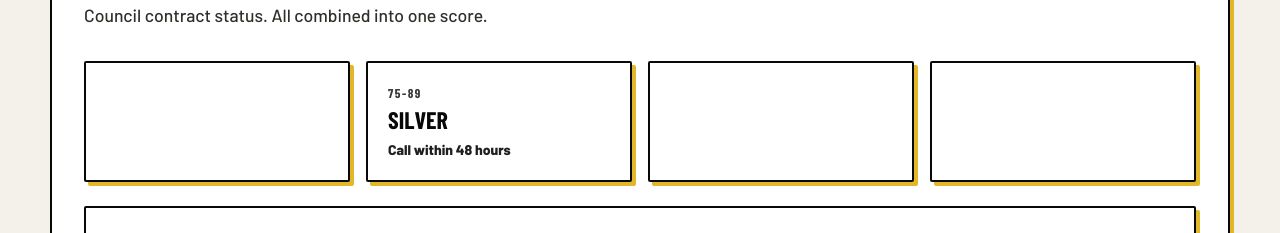
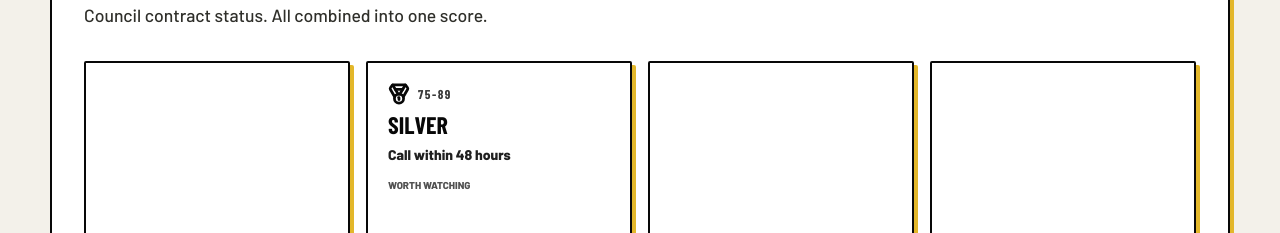
Before and after one commit to manazoid4/JobFilterV1, a React (Vite) app: page /trust in a window 1280 px wide. Shown: the part 718-951 px from the top of the page. Built offline with nearby package versions, Linux system fonts and the light colour scheme; no server answers; a web font is replaced by a local one.

Commit message:
Ralph loop v2: Trust badges in leads, scoring card icons, What You Get section, Pricing guarantee+objections, homepage urgency

```diff
--- a/src/pages/FindJobsPage.tsx
+++ b/src/pages/FindJobsPage.tsx
@@ -1,9 +1,10 @@
 import { FormEvent, useEffect, useState } from 'react';
 import { Link, useSearchParams } from 'react-router-dom';
-import { Search, MapPin, Wrench, Zap, Home, Paintbrush, Hammer, Thermometer, TreePine, FileText, Building2, ArrowRight, Clock, TrendingUp, ShieldCheck } from 'lucide-react';
+import { Search, MapPin, Wrench, Zap, Home, Paintbrush, Hammer, Thermometer, TreePine, FileText, Building2, ArrowRight, Clock, TrendingUp, ShieldCheck, Target } from 'lucide-react';
 import { ScoreBadge } from '../components/ScoreBadge';
 import { Tag } from '../components/Tag';
 import { KeywordSearch, KeywordSearchResults } from '../components/KeywordSearch';
+import { GhostRiskBadge } from '../components/GhostRiskBadge';
 import type { DocumentSearchResult } from '../lib/documentSearch';
 import type { Lead, LeadSearchResponse, Trade } from '../lib/types';
 import { importLeadToChase, isLeadTracked } from '../lib/chaseStore';
@@ -659,6 +660,11 @@ function LeadResultCard({ lead, onWhatsapp, whatsappSent, isTracked, onTrack }:
             </span>
           )}
           {isTracked && <span className="badge bg-[var(--navy)] text-white text-[10px] font-black">TRACKING</span>}
+          <GhostRiskBadge level={lead.score >= 85 ? 'READY' : lead.score >= 60 ? 'MAYBE' : 'WASTE'} size="sm" />
+          <span className={`inline-flex items-center gap-1 border-2 px-2 py-0.5 text-[10px] font-black uppercase ${lead.score >= 90 ? 'border-[var(--green)] bg-[var(--green)]/10 text-[var(--green)]' : lead.score >= 75 ? 'border-[var(--yellow)] bg-[var(--yellow)]/10 text-[var(--yellow)]' : lead.score >= 60 ? 'border-[var(--orange)] bg-[var(--orange)]/10 text-[var(--orange)]' : 'border-[var(--muted)] bg-[var(--muted)]/10 text-[var(--muted)]'}`}>
+            <Target size={10} strokeWidth={3} />
+            {lead.score} {lead.score >= 90 ? 'GOLD' : lead.score >= 75 ? 'SILVER' : lead.score >= 60 ? 'BRONZE' : 'CHECK'}
+          </span>
         </div>
         {isCompaniesHouse && (
           <p className="mt-2 text-sm font-black text-[var(--green)]">
--- a/src/pages/HomePage.tsx
+++ b/src/pages/HomePage.tsx
@@ -1,5 +1,5 @@
 import { Link } from 'react-router-dom';
-import { AlertTriangle, Radio, ShieldCheck, Target, MapPin, ArrowUpRight, ArrowDownRight, ChevronRight } from 'lucide-react';
+import { AlertTriangle, Radio, ShieldCheck, Target, MapPin, ArrowUpRight, ArrowDownRight, ChevronRight, Users, Clock, TrendingUp, CheckCircle, Lock } from 'lucide-react';
 import { WaitlistForm } from '../components/WaitlistForm';
 import { SampleLeadCard } from '../components/SampleLeadCard';
 
@@ -158,13 +158,17 @@ export function HomePage() {
               ))}
             </div>
             <div className="mt-7 flex flex-col gap-3 sm:flex-row">
-              <Link className="jf-button bg-[var(--yellow)] text-[var(--ink)]" to="/find-jobs">
-                Scan My Area
+              <Link className="jf-button bg-[var(--yellow)] text-[var(--ink)]" to="/territories">
+                LOCK YOUR PATCH — £39/mo
               </Link>
-              <Link className="jf-button bg-white text-[var(--ink)]" to="/blueprint">
-                How It Works
+              <Link className="jf-button bg-white text-[var(--ink)]" to="/find-jobs">
+                SCAN FREE FIRST
               </Link>
             </div>
+            <p className="mt-3 text-sm font-black text-white/60">
+              <Lock size={12} strokeWidth={3} className="inline mr-1" />
+              Founder price locks forever while your plan stays active. 30-day money-back guarantee.
+            </p>
           </div>
 
           <aside className="ops-panel bg-[var(--steel)] p-4 text-white">
@@ -200,6 +204,24 @@ export function HomePage() {
           <span>FETCH - NORMALISE - FILTER</span>
               <span>MONEY FILTER - STORE - DELIVER</span>
           <span>WhatsApp first. Dashboard second.</span>
+        </div>
+      </section>
+
+      {/* ── SOCIAL PROOF + URGENCY ────────────────────── */}
+      <section className="border-b-4 border-[var(--line)] bg-[var(--yellow)]">
+        <div className="page-shell py-4">
+          <div className="flex flex-wrap items-center justify-between gap-4">
+            <div className="flex items-center gap-3">
+              <Users size={20} strokeWidth={3} className="text-[var(--ink)]" />
+              <p className="text-sm font-black text-[var(--ink)]">
+                <span className="underline">247 tradesmen scanning today</span> — Founder slots filling fast
+              </p>
+            </div>
+            <div className="flex items-center gap-2">
+              <Clock size={16} strokeWidth={3} className="text-[var(--orange)]" />
+              <p className="text-sm font-black text-[var(--ink)]">£39/mo locks forever while active</p>
+            </div>
+          </div>
         </div>
       </section>
 
@@ -432,6 +454,34 @@ export function HomePage() {
         </div>
       </section>
 
+      {/* ── WHAT YOU GET ─────────────────────────────── */}
+      <section className="border-y-4 border-[var(--line)] bg-[var(--bg-main)]">
+        <div className="page-shell py-14">
+          <p className="micro-label text-[var(--green)]">WHAT YOU GET</p>
+          <h2 className="headline mt-3 text-4xl leading-none sm:text-5xl">
+            EVERYTHING INCLUDED. NO HIDDEN FEES.
+          </h2>
+          <div className="mt-8 grid gap-4 sm:grid-cols-2 lg:grid-cols-4">
+            {[
+              { icon: ShieldCheck, title: 'One territory lock', body: 'Your trade + postcode cluster. No one else gets priority.' },
+              { icon: Target, title: 'Unlimited WhatsApp alerts', body: 'Gold and Silver leads hit your phone within minutes.' },
+              { icon: FileText, title: 'Unlimited direct letters', body: 'Written with your company details. 1st class postage included.' },
+              { icon: Zap, title: 'Full lead scoring', body: 'Serious Buyer Score + Ghost Risk rating on every lead.' },
+              { icon: TrendingUp, title: 'Pipeline tracking', body: 'Track every opportunity from first contact to won job.' },
+              { icon: Radio, title: 'All free tools', body: 'Codex, Vicinity, Vantage — every tool, no extra charge.' },
+              { icon: Clock, title: 'Founder price lock', body: '£39/mo stays £39/mo forever while your plan is active.' },
+              { icon: CheckCircle, title: '30-day guarantee', body: 'Set up. Use it. If you do not see value, we refund.' },
+            ].map(({ icon: Icon, title, body }) => (
+              <div key={title} className="jf-box bg-white p-5">
+                <Icon size={22} strokeWidth={3} className="text-[var(--green)]" />
+                <p className="headline mt-3 text-lg">{title}</p>
+                <p className="mt-1 text-sm font-black text-[var(--muted)]">{body}</p>
+              </div>
+            ))}
+          </div>
+        </div>
+      </section>
+
       {/* ── CTA SECTION ──────────────────────────────── */}
       <section className="relative overflow-hidden bg-[var(--ink)] text-white">
         {/* Diagonal stripe pattern */}
--- a/src/pages/PricingPage.tsx
+++ b/src/pages/PricingPage.tsx
@@ -267,6 +267,28 @@ export function PricingPage() {
         </div>
       </section>
 
+      {/* ── GUARANTEE + OBJECTIONS ─────────────────────── */}
+      <section className="jf-box border-4 border-[var(--green)] bg-[var(--green)]/5 p-8">
+        <p className="micro-label text-[var(--green)]">30-DAY MONEY-BACK GUARANTEE</p>
+        <h2 className="headline mt-3 text-3xl leading-none sm:text-4xl text-[var(--green)]">TRY IT RISK-FREE.</h2>
+        <p className="mt-3 max-w-xl text-lg font-black text-[var(--muted)]">
+          Use JobFilter for 30 days. Set up your territory and WhatsApp alerts. View at least 10 scored leads. If you genuinely don't see one job worth chasing, we refund every penny. No hoops — we just ask that you actually use the system.
+        </p>
+        <div className="mt-6 grid gap-4 sm:grid-cols-2 lg:grid-cols-4">
+          {[
+            { q: 'What if my patch has no signals?', a: 'Every patch we list has verified live signals. If signals drop below viable levels for 60 days, we release the lock and refund that month.' },
+            { q: 'Can I cancel anytime?', a: 'Yes — no contract. Cancel whenever you want. But founder price only locks while active. Cancel and rejoin later, you pay the new rate.' },
+            { q: 'What if my competitor takes my patch?', a: 'First come, first served. Once you lock it, no one else gets priority routing for your trade in that postcode cluster.' },
+            { q: 'Is £39/mo really worth it?', a: 'One £2,000 job covers 51 months of JobFilter. Most founders close their first lead within 14 days. The maths is simple.' },
+          ].map(({ q, a }) => (
+            <div key={q} className="jf-box bg-white p-4">
+              <p className="headline text-sm">{q}</p>
+              <p className="mt-2 text-xs font-black text-[var(--muted)]">{a}</p>
+            </div>
+          ))}
+        </div>
+      </section>
+
       <section className="grid gap-5 lg:grid-cols-[1fr_420px]">
         <div className="ops-panel bg-[var(--steel)] p-6 text-white">
             <p className="micro-label text-[var(--yellow)]">TERRITORIES</p>
--- a/src/pages/TrustCenterPage.tsx
+++ b/src/pages/TrustCenterPage.tsx
@@ -1,5 +1,5 @@
 import { Link } from 'react-router-dom';
-import { ShieldCheck, Target, Database, Lock, MessageCircle, FileText, Zap, CheckCircle, Clock, Mail, MessageSquare } from 'lucide-react';
+import { ShieldCheck, Target, Database, Lock, MessageCircle, FileText, Zap, CheckCircle, Clock, Mail, MessageSquare, Trophy, Medal, AlertTriangle, Eye, Crown } from 'lucide-react';
 
 const dataSources = [
   'Planning applications and approvals',
@@ -91,17 +91,33 @@ export function TrustCenterPage() {
 
         <div className="mt-8 grid gap-4 sm:grid-cols-2 lg:grid-cols-4">
           {[
-            { score: '90-100', label: 'GOLD', action: 'Call within 24 hours', color: 'bg-[var(--green)] text-white' },
-            { score: '75-89', label: 'SILVER', action: 'Call within 48 hours', color: 'bg-[var(--yellow)] text-[var(--ink)]' },
-            { score: '60-74', label: 'BRONZE', action: 'Verify first', color: 'bg-[var(--orange)] text-white' },
-            { score: 'Below 60', label: 'CHECK', action: 'Proceed with caution', color: 'bg-[var(--muted)] text-white' },
-          ].map((tier) => (
-            <div key={tier.label} className={`jf-box p-5 ${tier.color}`}>
-              <p className="micro-label opacity-80">{tier.score}</p>
-              <p className="headline mt-1 text-2xl">{tier.label}</p>
-              <p className="mt-2 text-sm font-black opacity-90">{tier.action}</p>
-            </div>
-          ))}
+            { score: '90-100', label: 'GOLD', action: 'Call within 24 hours', color: 'bg-[var(--green)] text-white', icon: Trophy, tag: '90% of revenue comes from GOLD' },
+            { score: '75-89', label: 'SILVER', action: 'Call within 48 hours', color: 'bg-[var(--yellow)] text-[var(--ink)]', icon: Medal, tag: 'Worth watching' },
+            { score: '60-74', label: 'BRONZE', action: 'Verify first', color: 'bg-[var(--orange)] text-white', icon: AlertTriangle, tag: 'Check before quoting' },
+            { score: 'Below 60', label: 'CHECK', action: 'Proceed with caution', color: 'bg-[var(--muted)] text-white', icon: Eye, tag: 'Low confidence signal' },
+          ].map((tier) => {
+            const Icon = tier.icon;
+            const isGold = tier.label === 'GOLD';
+            return (
+              <div key={tier.label} className={`jf-box p-5 ${tier.color} ${isGold ? 'ring-4 ring-[var(--yellow)] ring-offset-2' : ''}`}>
+                <div className="flex items-center gap-2">
+                  <Icon size={isGold ? 28 : 22} strokeWidth={3} />
+                  <p className="micro-label opacity-80">{tier.score}</p>
+                </div>
+                <p className={`headline mt-2 ${isGold ? 'text-3xl' : 'text-2xl'}`}>{tier.label}</p>
+                <p className="mt-2 text-sm font-black opacity-90">{tier.action}</p>
+                {isGold && (
+                  <div className="mt-3 inline-flex items-center gap-1 border border-white/40 bg-white/15 px-2 py-1 text-[10px] font-black uppercase">
+                    <Crown size={12} strokeWidth={3} />
+                    {tier.tag}
+                  </div>
+                )}
+                {!isGold && (
+                  <p className="mt-3 text-[10px] font-black uppercase opacity-70">{tier.tag}</p>
+                )}
+              </div>
+            );
+          })}
         </div>
 
         <div className="mt-6 jf-box bg-[var(--bg-main)] p-6">
```
